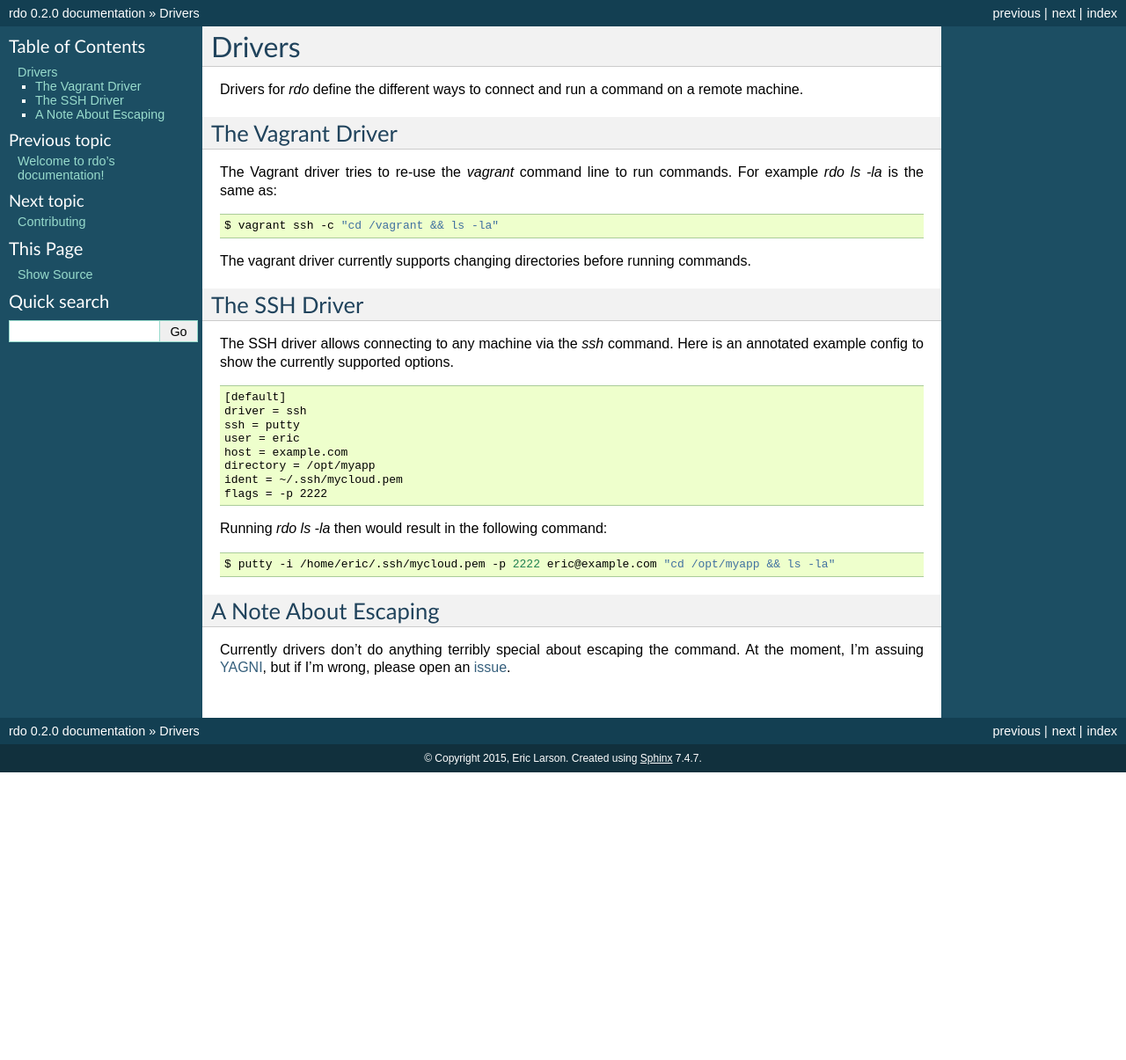
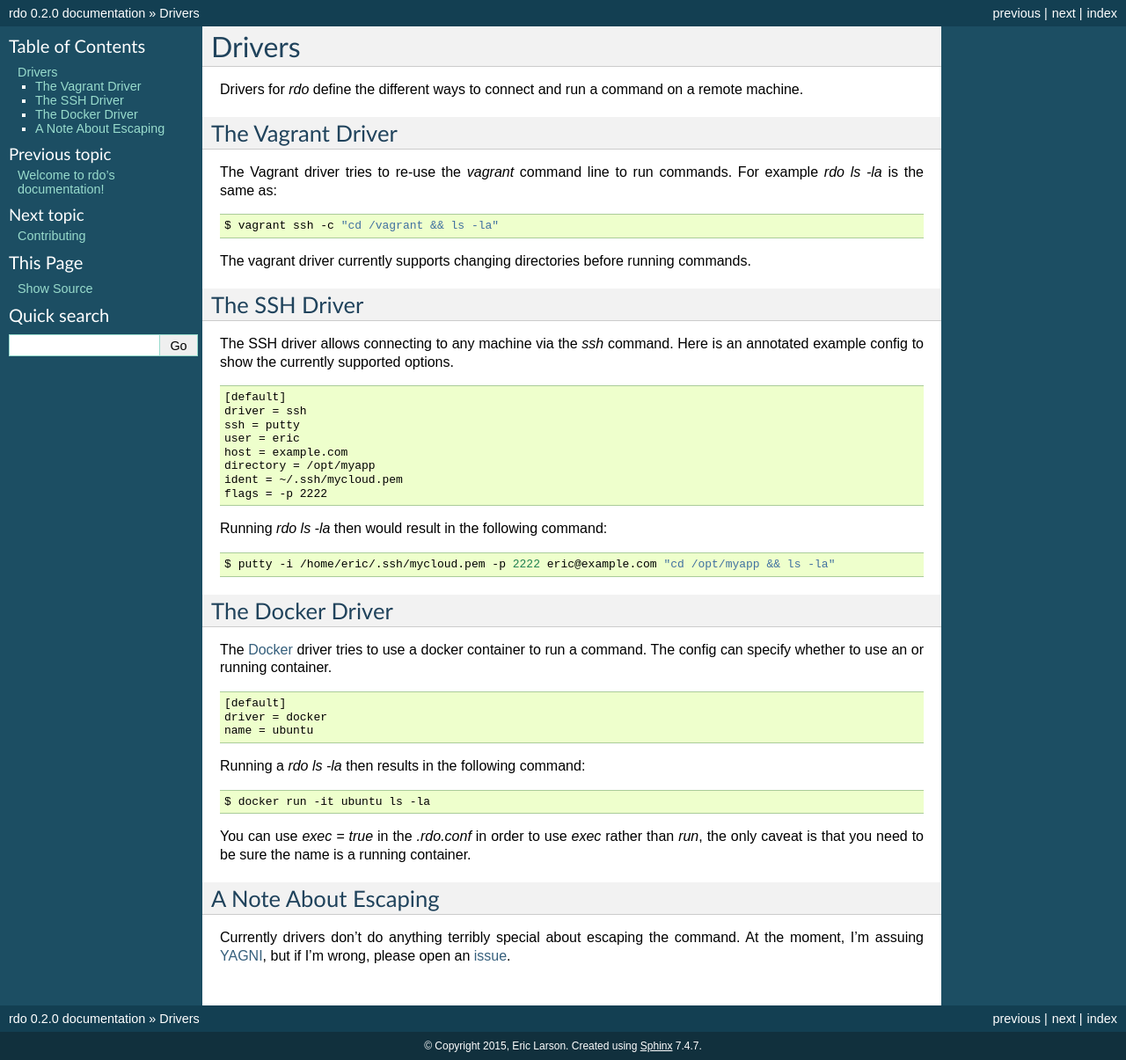
Before and after one commit to ionrock/rdo, a Sphinx documentation site: the page built from docs/drivers.rst, in a window 1280 px wide. Shown: the whole page at 88% size. Built offline with Sphinx 7.4.7, drawn with Linux system fonts in a browser that asks for light colours; before the commit the page ends 900 px from its top, so only the background shows below that.

Commit message:
Add docker driver docs

```diff
--- a/docs/drivers.rst
+++ b/docs/drivers.rst
@@ -46,6 +46,30 @@ Running `rdo ls -la` then would result in the following command:
    $ putty -i /home/eric/.ssh/mycloud.pem -p 2222 eric@example.com "cd /opt/myapp && ls -la"
 
 
+The Docker Driver
+=================
+
+The `Docker <https://docker.io>`_ driver tries to use a docker
+container to run a command. The config can specify whether to use an
+or running container.
+
+.. code-block:: config
+
+   [default]
+   driver = docker
+   name = ubuntu
+
+Running a `rdo ls -la` then results in the following command:
+
+.. code-block:: bash
+
+   $ docker run -it ubuntu ls -la
+
+You can use `exec = true` in the `.rdo.conf` in order to use `exec`
+rather than `run`, the only caveat is that you need to be sure the
+name is a running container.
+
+
 A Note About Escaping
 =====================
 
```
